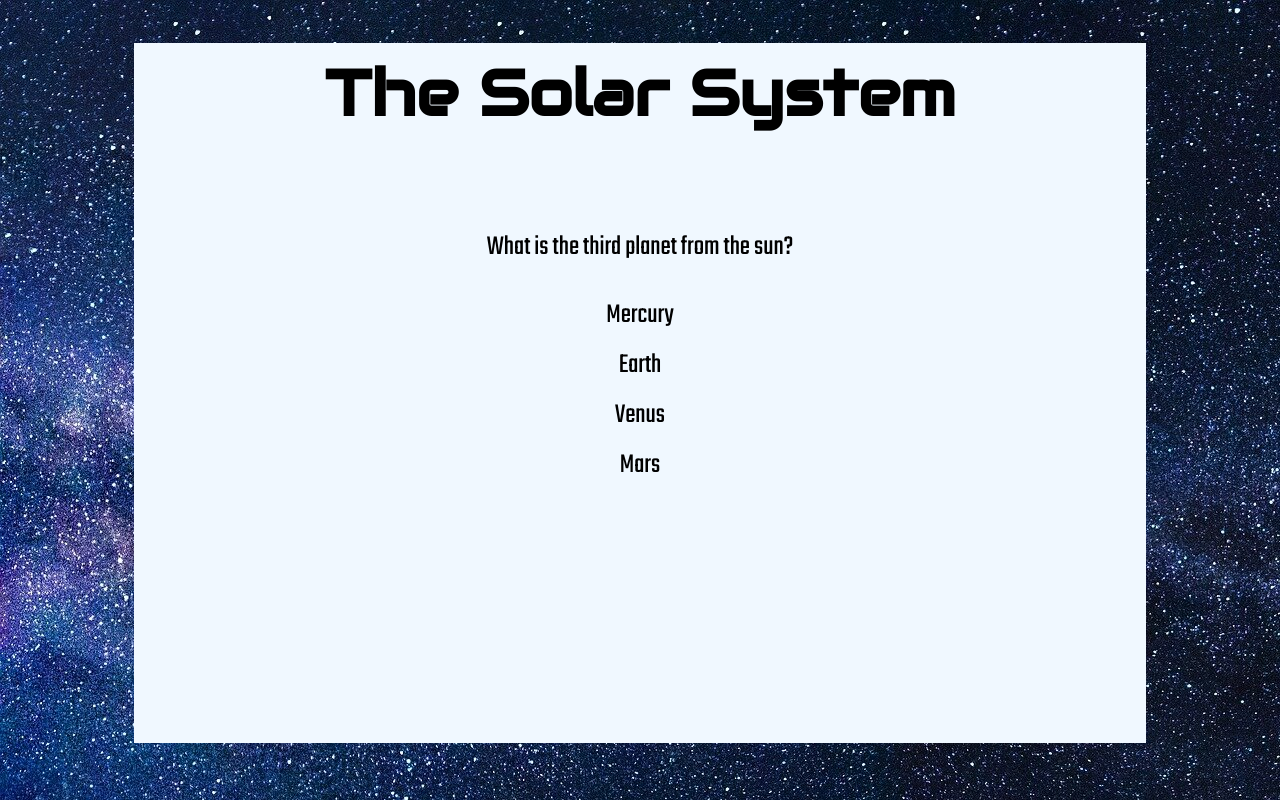
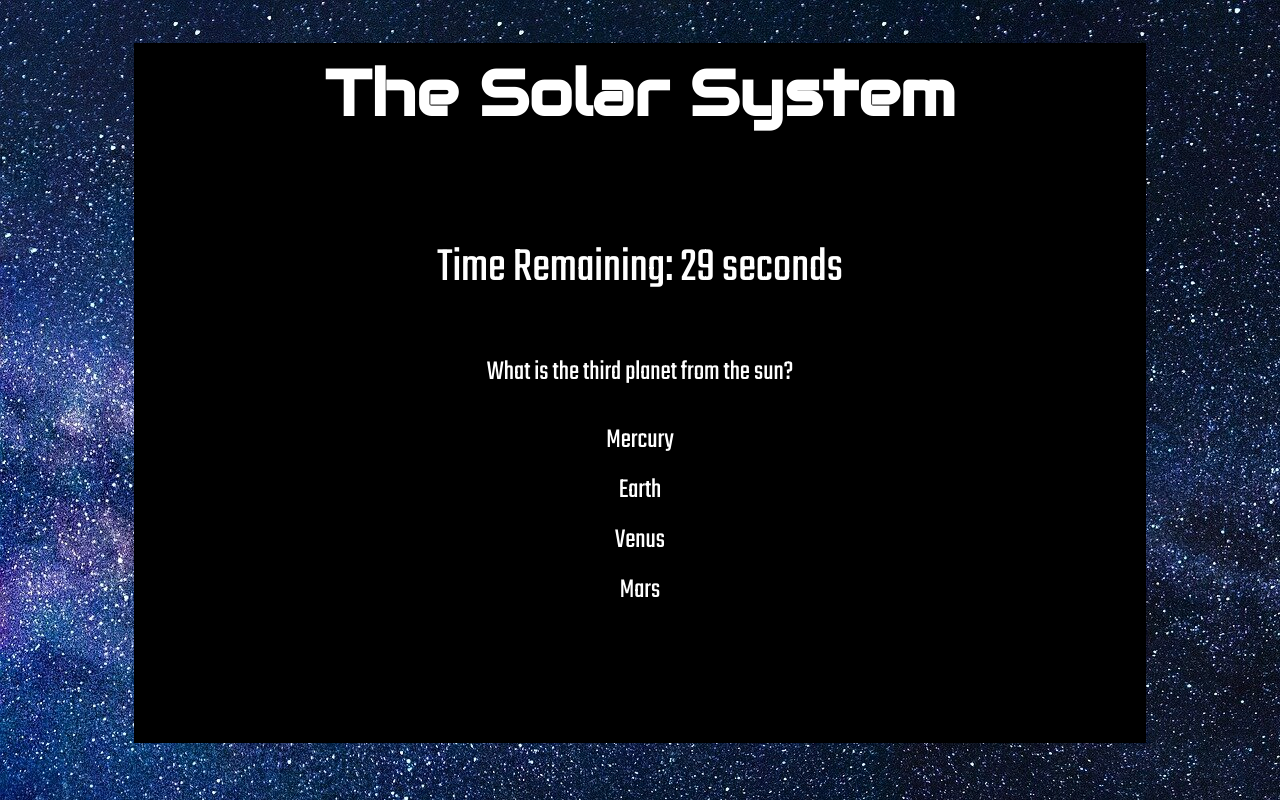
Before and after one commit to HebahM/TriviaGame, a plain HTML site: page index.html in a window 1280 px wide. Both pictures are taken after a click on the button "Start Game". Shown: the top 800 px of the page. Drawn offline with nearby package versions, Linux system fonts and the light colour scheme.

Commit message:
added countdown function

```diff
--- a/assets/css/style.css
+++ b/assets/css/style.css
@@ -1,11 +1,11 @@
 body {
     background-image: url(../images/4-space.jpg);
     text-align: center;
-
+    color: white;
 }
 #main {
     width: 80%;
-    background: aliceblue;
+    background: black;
     margin: 0 auto;
     height: 700px;
 }
@@ -21,6 +21,8 @@ button {
     font-size: 2em;
     display: block;
     margin: 100px auto 0 auto;
+    background: black;
+    color: white;
 }
 p {
     font-family: 'Teko', sans-serif;
--- a/assets/javascript/app.js
+++ b/assets/javascript/app.js
@@ -1,30 +1,47 @@
 var correctAnswers = 0;
 var wrongAnswers = 0;
 var unanswered = 0;
+var timeLeft = 31;
+
+// Timer
+function timer() {
+    timeLeft--;
+    $("#timer").html("<p>Time Remaining: " + timeLeft + " seconds</p>");
+}
 
 // Start the game
-$("#start").on("click", function() {
+$("#start").on("click", function () {
     $("#start").hide();
     $("#q1").removeClass("hidden");
+    var countdown = setInterval(timer, 1000);
+    if (timeLeft == 0) {
+        clearInterval(countdown)
+    };
 });
 
 // Question 1
-$(".choice").on("mouseover", function() {
+$(".choice").on("mouseover", function () {
     $(this).addClass("highlight");
 });
-$(".choice").on("mouseout", function() {
+$(".choice").on("mouseout", function () {
     $(this).removeClass("highlight");
 });
-$(".correct").on("click", function() {
+$(".correct").on("click", function () {
     $("#q1").remove();
     $("#q1Correct").removeClass("hidden");
     correctAnswers++;
 });
-$(".wrong").on("click", function() {
+$(".wrong").on("click", function () {
     $("#q1").remove();
     $("#q1Correct").remove();
     $("#q1Wrong").removeClass("hidden");
     wrongAnswers++;
 });
 
+
+
+
+
+
+
 // Question 2
--- a/index.html
+++ b/index.html
@@ -20,6 +20,7 @@
         <button id="start">Start Game</button>
 
         <div id="q1" class="question hidden">
+            <p id="timer"></p>
             <p>What is the third planet from the sun?</p>
             <p class="choice wrong">Mercury</p>
             <p class="choice correct">Earth</p>
```
